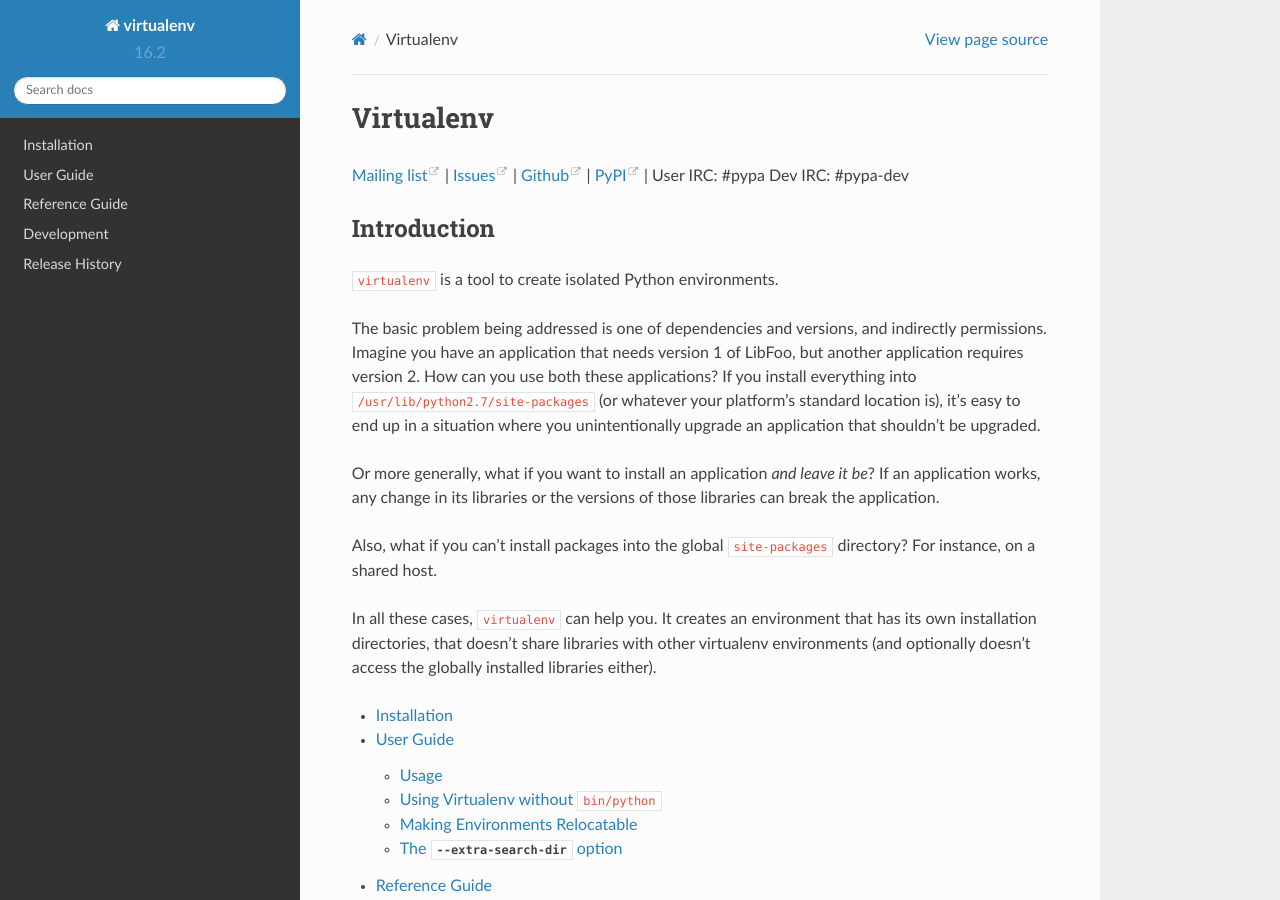
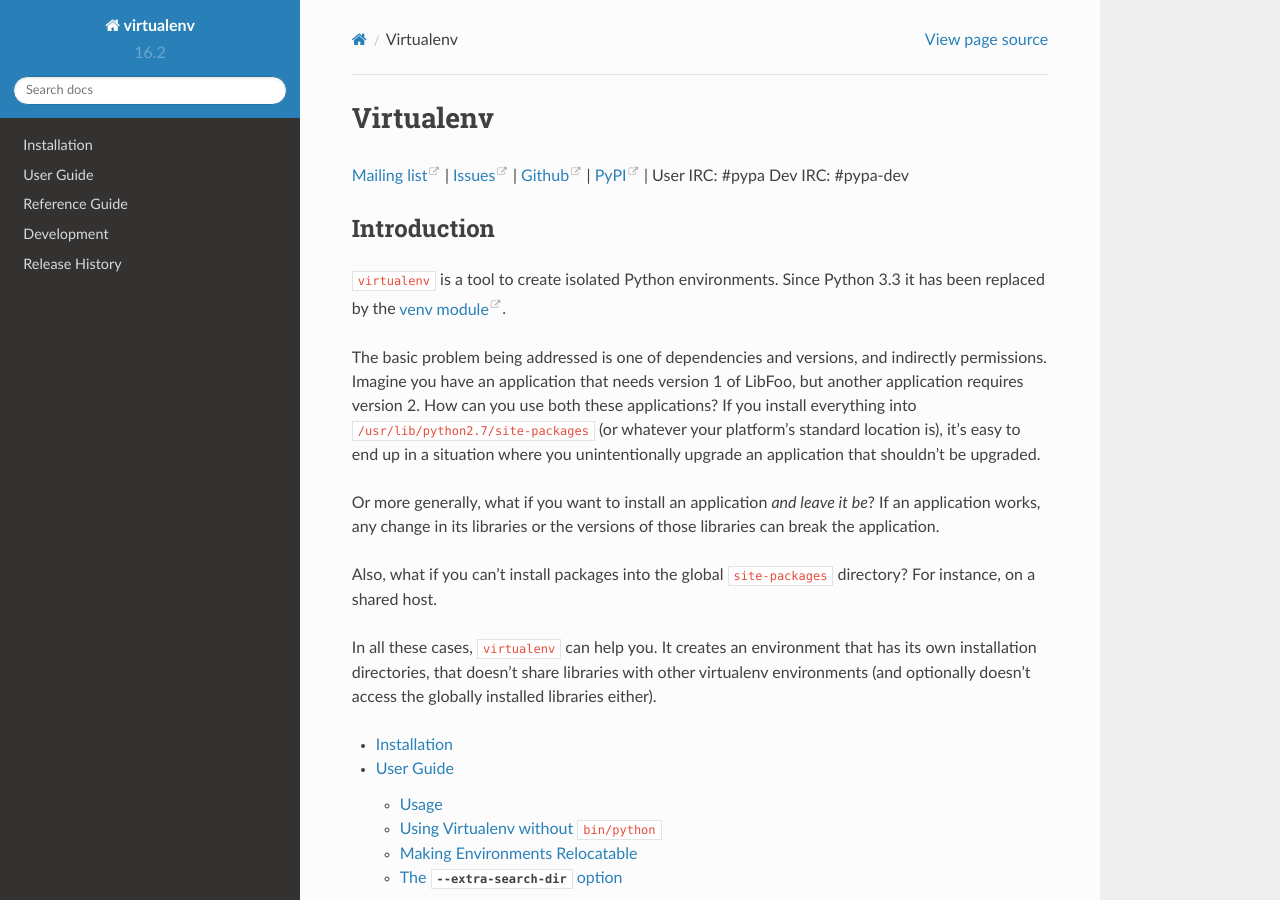
Before and after one commit to pypa/virtualenv, a Sphinx documentation site: the page built from docs/index.rst, in a window 1280 px wide and 900 px high. Built offline with Sphinx 7.4.7 and the Read the Docs theme 2.0.0, drawn with Linux system fonts in a browser that asks for light colours; some of the changed text lies outside the part shown.

Commit message:
Link to Python 3 venv
The lack of a pointer here to `venv` is a source of confusion to
people coming fresh to Python, who will often see this documentation
 quoted or referenced from existing material.

I think this would be an important enough change to warrant updating
the stable release.

```diff
--- a/docs/index.rst
+++ b/docs/index.rst
@@ -11,7 +11,9 @@
 Introduction
 ------------
 
-``virtualenv`` is a tool to create isolated Python environments.
+``virtualenv`` is a tool to create isolated Python environments. Since
+Python 3.3 it has been replaced by the `venv
+module <https://docs.python.org/3/library/venv.html>`_.
 
 The basic problem being addressed is one of dependencies and versions,
 and indirectly permissions. Imagine you have an application that
@@ -91,6 +93,9 @@
 
 There are several alternatives that create isolated environments:
 
+* Python 3's `venv module <https://docs.python.org/3/library/venv.html>`_
+  is recommended for projects that no longer need to support Python 2.
+
 * ``workingenv`` (which I do not suggest you use anymore) is the
   predecessor to this library. It used the main Python interpreter,
   but relied on setting ``$PYTHONPATH`` to activate the environment.
```
